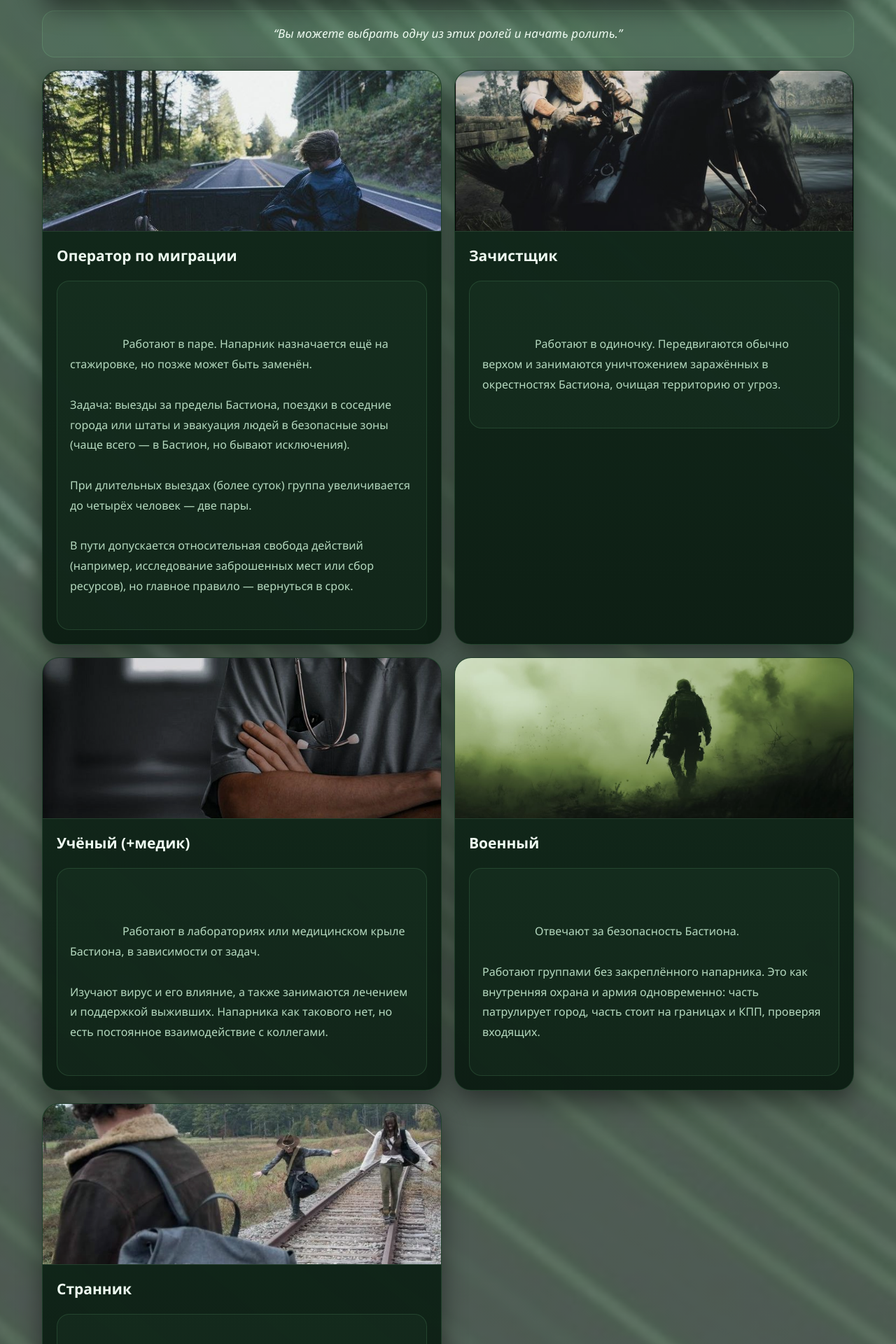
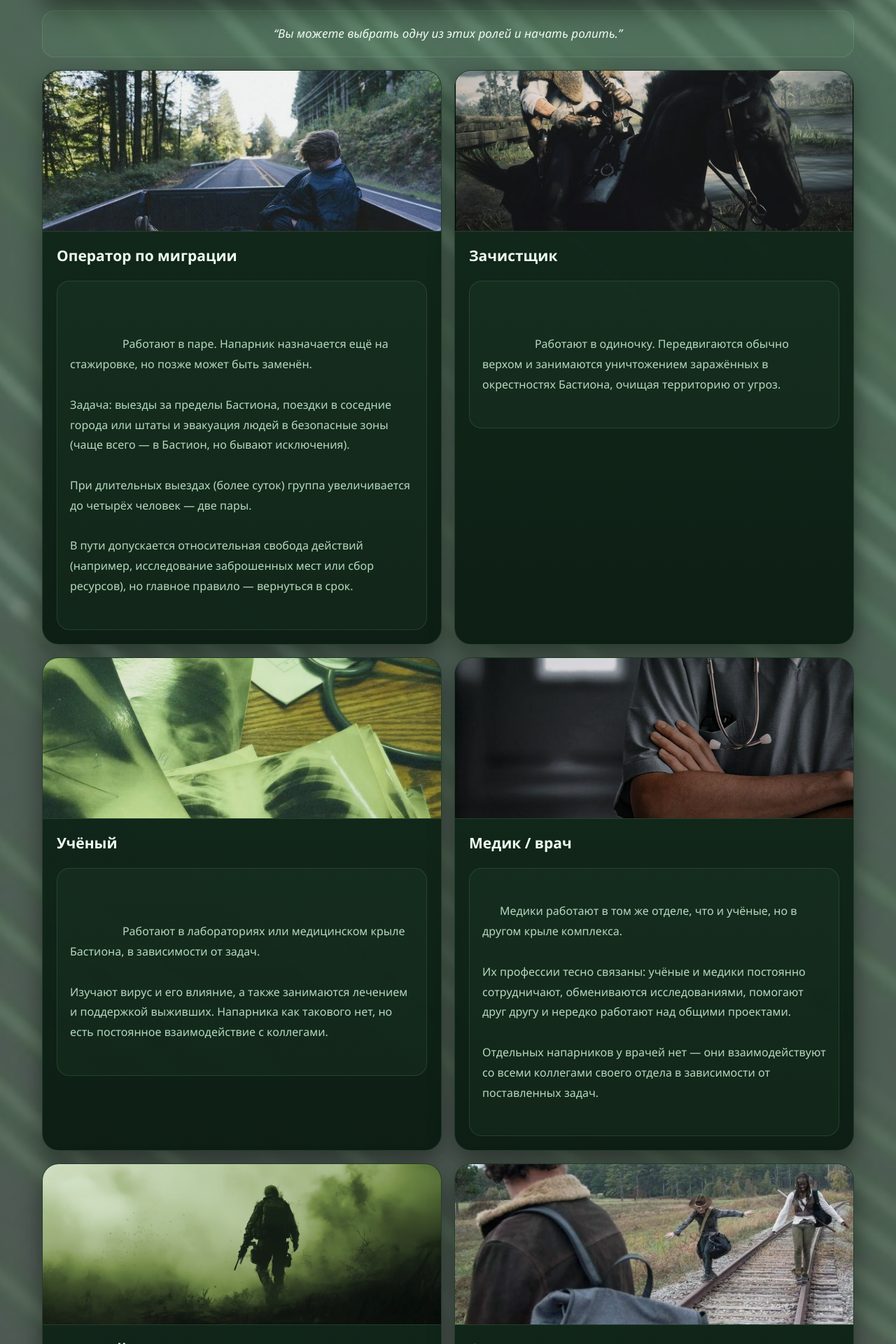
Before and after one commit to polintosiya-bot/-, a Flask app: page / in a window 1280 px wide. Shown: the part 3621-5541 px from the top of the page at 70% size. Run offline with Flask 3, Linux system fonts and the light colour scheme.

Commit message:
выфзазвыфа

```diff
--- a/templates/story.html
+++ b/templates/story.html
@@ -954,7 +954,7 @@
             <article class="role-card">
               <img src="/static/images/medic.jpg" alt="Учёный и медик">
               <div class="role-body">
-                <h3>Учёный (+медик)</h3>
+                <h3>Учёный</h3>
                 <div class="placeholder">
                   <!-- ВСТАВЬ СЮДА ОПИСАНИЕ РОЛИ -->
                   Работают в лабораториях или медицинском крыле Бастиона, в зависимости от задач.
@@ -963,6 +963,20 @@
                 </div>
               </div>
             </article>
+
+            <article class="role-card">
+              <img src="/static/images/lekk.jpg" alt="Медик">
+              <div class="role-body">
+                <h3>Медик / врач</h3>
+                <div class="placeholder">
+      Медики работают в том же отделе, что и учёные, но в другом крыле комплекса.
+
+Их профессии тесно связаны: учёные и медики постоянно сотрудничают, обмениваются исследованиями, помогают друг другу и нередко работают над общими проектами.
+
+Отдельных напарников у врачей нет — они взаимодействуют со всеми коллегами своего отдела в зависимости от поставленных задач.
+                </div>
+            </div>
+          </article>
 
             <article class="role-card">
               <img src="/static/images/svo.jpg" alt="Военный">
```
Also changed, not shown: static/images/ff63a9e954dfd8b358a7e07f1610715f.jpg (deleted), static/images/lekk.jpg (added), static/images/medic.jpg, 2 other files.
